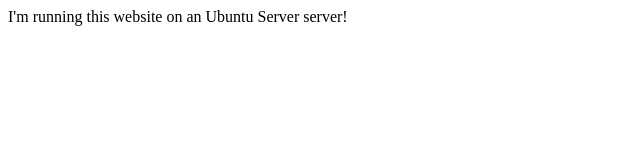
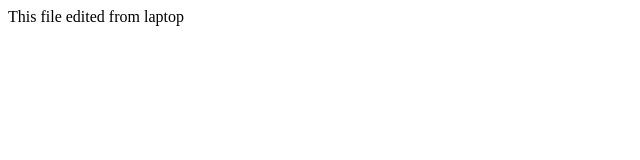
Before and after one commit to mbijeesh/gittest2, a plain HTML site: page index.html in a window 1280 px wide. Shown: the whole page, without its empty margins (0-640 px from the left). Drawn offline with Linux system fonts and the light colour scheme.

Commit message:
edited from laptop

```diff
--- a/index.html
+++ b/index.html
@@ -3,6 +3,6 @@
   <title> Ubuntu rocks! </title>
 </head>
 <body>
-  <p> I'm running this website on an Ubuntu Server server!
+  <p> This file edited from laptop
 </body>
 </html>
```
